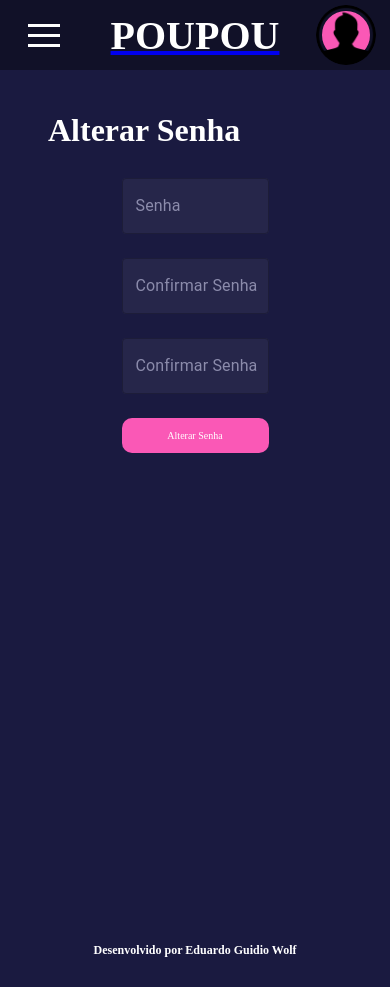
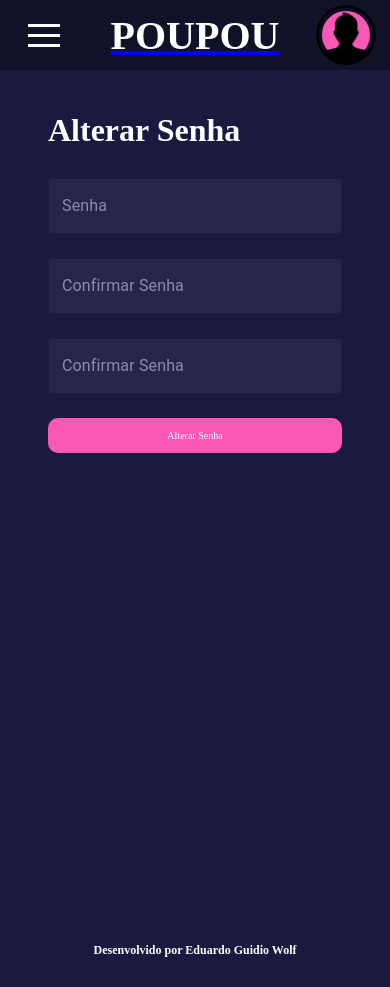
Before and after one commit to eduardogw06/poupou-front, a Next.js app: page /update-password in a window 390 px wide. Built offline with nearby package versions, Linux system fonts and the light colour scheme; no server answers; sample sign-in values are in the browser's storage.

Commit message:
fix: adapt component to mobile view

```diff
--- a/src/components/pages/update-password/UpdatePassword.styles.ts
+++ b/src/components/pages/update-password/UpdatePassword.styles.ts
@@ -3,13 +3,17 @@ import styled from "styled-components";
 const Container = styled.div`
     display: flex;
     flex-direction: column;
-    width: 100%;
+    width: calc(100vw - 48px);
+
+    @media (${(props: any): string => props.theme.media.md}) {
+        width: 100%;
+    }
 `;
 
 const FormContainer = styled.form`
     display: flex;
     flex-direction: column;
-    width: 50%;
+    width: calc(100vw - 96px);
 
     > div {
         &:first-child {
@@ -18,13 +22,21 @@ const FormContainer = styled.form`
 
         margin-top: 24px;
     }
+
+    @media (${(props: any): string => props.theme.media.md}) {
+        width: 50%;
+    }
 `;
 
 const InputContainer = styled.div`
     display: flex;
-    flex-direction: row ;
+    flex-direction: column;
     align-content: center;
     justify-content: center;
+
+    @media (${(props: any): string => props.theme.media.md}) {
+        flex-direction: row;
+    }
 `;
 
 export {
```
